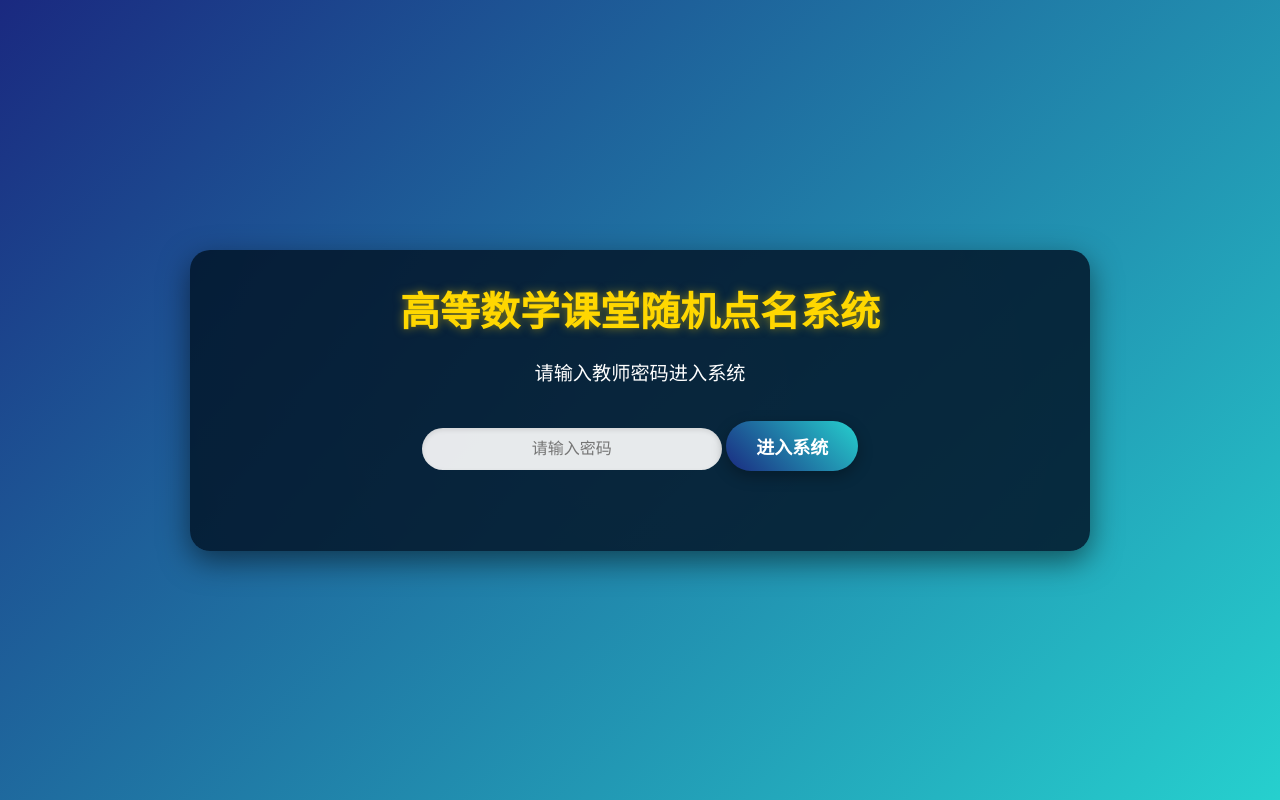
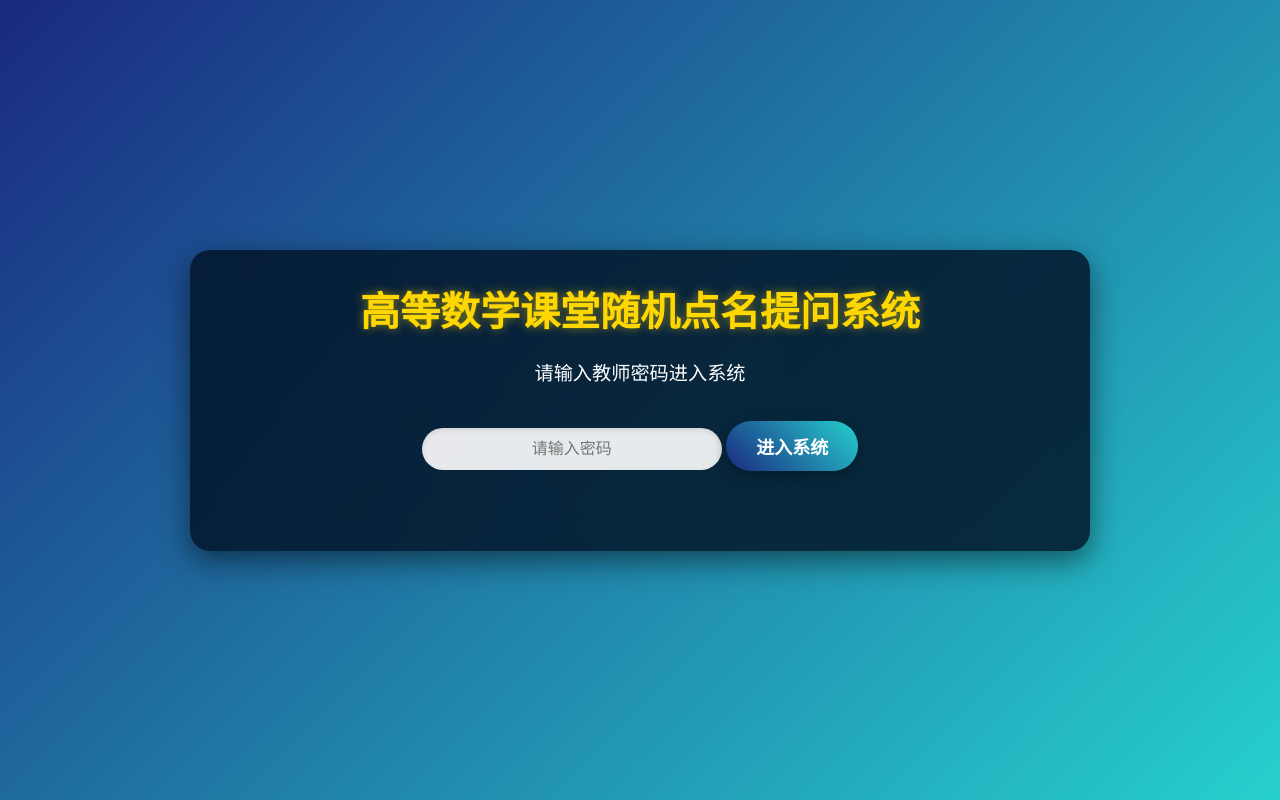
Before and after one commit to QingYH/RandRoll, a plain HTML site: page index.html in a window 1280 px wide. Drawn offline with Linux system fonts and the light colour scheme.

Commit message:
Update index.html

```diff
--- a/index.html
+++ b/index.html
@@ -3,7 +3,7 @@
 <head>
     <meta charset="UTF-8">
     <meta name="viewport" content="width=device-width, initial-scale=1.0">
-    <title>高等数学课堂随机点名系统</title>
+    <title>高等数学课堂随机点名提问系统</title>
     <style>
         * {
             margin: 0;
@@ -337,7 +337,7 @@
 </head>
 <body>
     <div class="container">
-        <h1>高等数学课堂随机点名系统</h1>
+        <h1>高等数学课堂随机点名提问系统</h1>
 
         <div class="password-section">
             <p>请输入教师密码进入系统</p>
```
